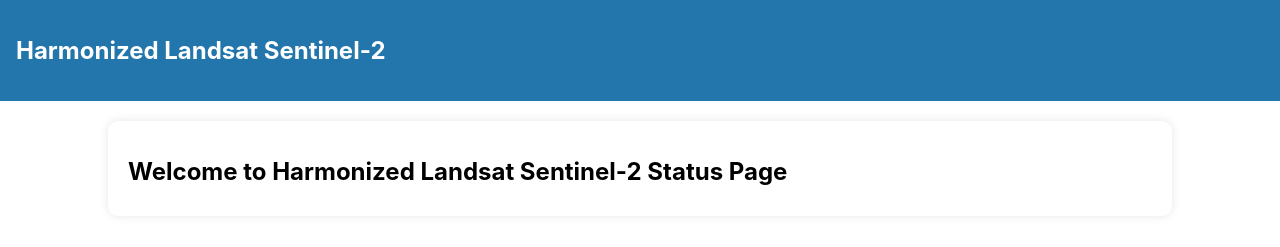
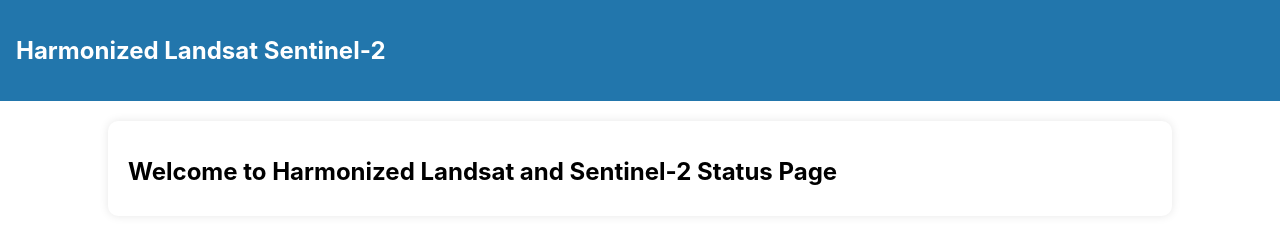
Before and after one commit to NASA-IMPACT/hls-status, a React (Create React App) app: page / in a window 1280 px wide. Shown: the top 247 px of the page. Built offline with nearby package versions, Linux system fonts and the light colour scheme; no server answers.

Commit message:
Updated Title

```diff
--- a/src/components/StatusPage.js
+++ b/src/components/StatusPage.js
@@ -143,7 +143,7 @@ function StatusPage() {
   return (
     <div>
       <div className="welcome-container">
-        <h1 className="welcome-content">Welcome to Harmonized Landsat Sentinel-2 Status Page</h1>
+        <h1 className="welcome-content">Welcome to Harmonized Landsat and Sentinel-2 Status Page</h1>
       </div>
 
       <div className="main-container">
```
